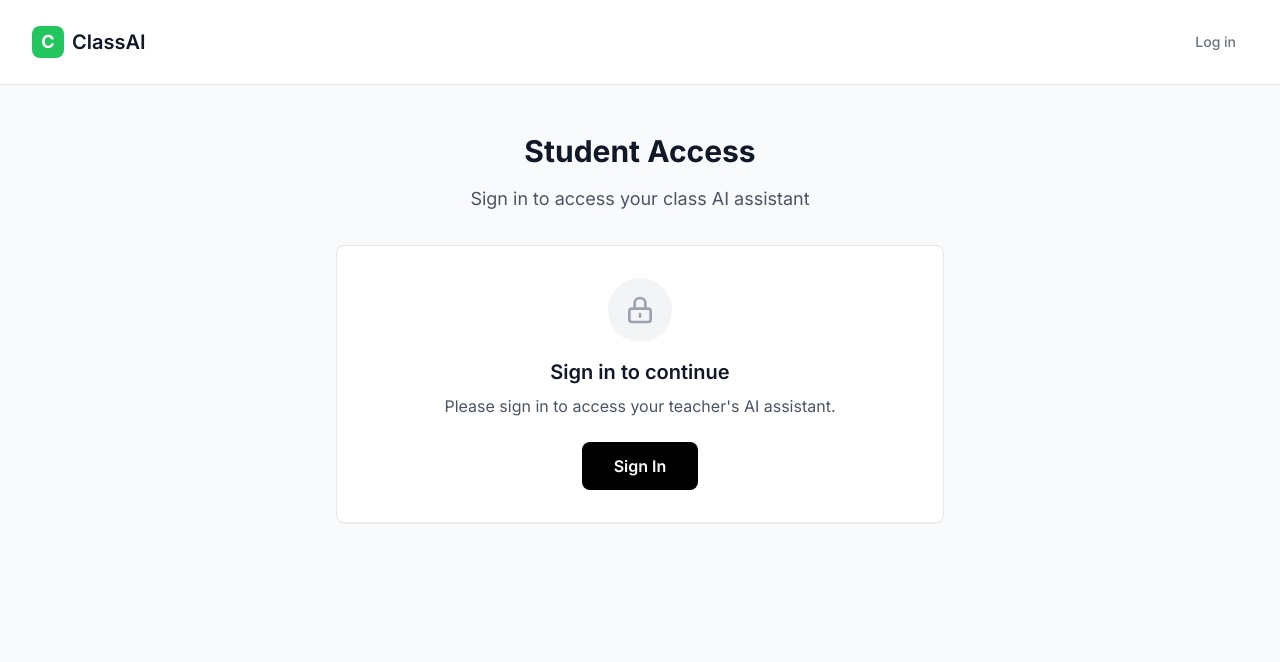
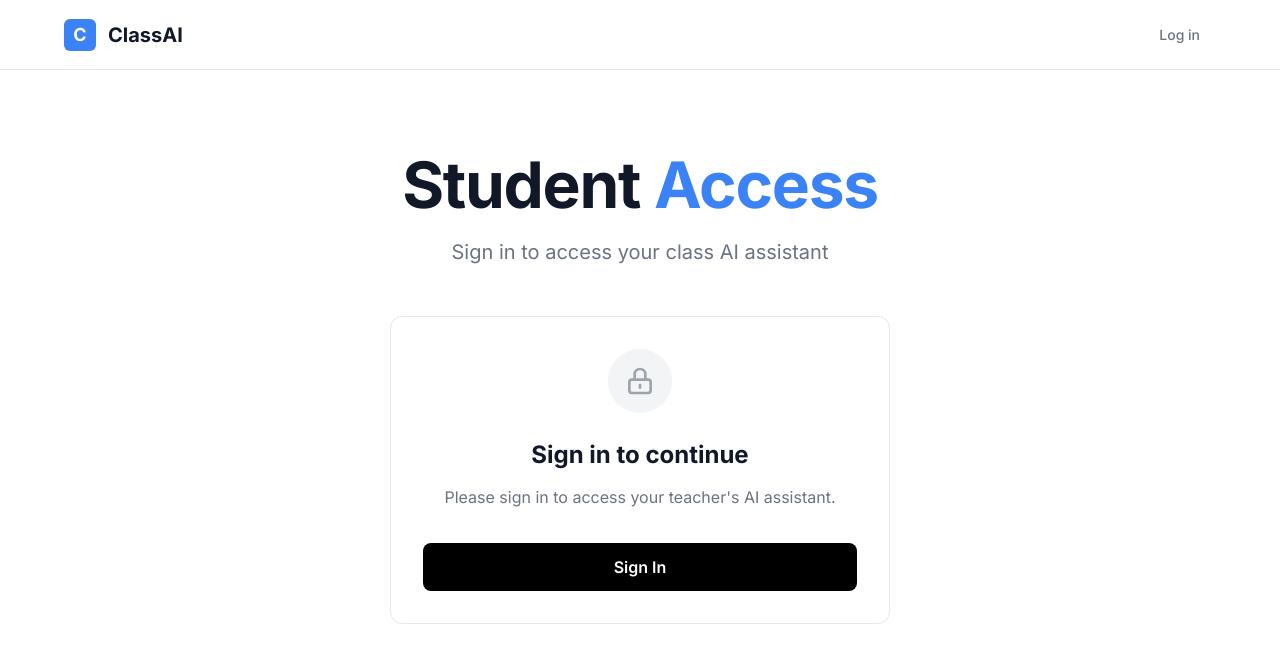
Before and after one commit to MarkPalkimas/AISCHOOL3, a React (Vite) app: page /student in a window 1280 px wide. Shown: the top 662 px of the page. Built offline with nearby package versions, Linux system fonts and the light colour scheme; no server answers.

Commit message:
Update Student.jsx

```diff
--- a/src/pages/Student.jsx
+++ b/src/pages/Student.jsx
@@ -12,29 +12,47 @@ function Student() {
     if (!teacherCode.trim()) return
 
     setIsLoading(true)
-    // Simulate API call
     await new Promise(resolve => setTimeout(resolve, 1000))
     setIsLoading(false)
     setIsCodeSubmitted(true)
   }
 
   return (
-    <div className="min-h-screen bg-gray-50">
+    <div style={{ minHeight: '100vh', background: 'white' }}>
       {/* Navigation */}
-      <nav className="bg-white border-b border-gray-200">
-        <div className="max-w-7xl mx-auto px-4 sm:px-6 lg:px-8">
-          <div className="flex justify-between items-center py-6">
-            <Link to="/" className="flex items-center space-x-2">
-              <div className="w-8 h-8 bg-openai-500 rounded-lg flex items-center justify-center">
-                <span className="text-white font-bold text-lg">C</span>
+      <nav style={{ background: 'white', borderBottom: '1px solid #E5E7EB', padding: '16px 0' }}>
+        <div style={{ maxWidth: '1200px', margin: '0 auto', padding: '0 24px', display: 'flex', justifyContent: 'space-between', alignItems: 'center' }}>
+          <Link to="/" style={{ display: 'flex', alignItems: 'center', gap: '12px', textDecoration: 'none' }}>
+            <div style={{
+              width: '32px',
+              height: '32px',
+              background: '#3B82F6',
+              borderRadius: '6px',
+              display: 'flex',
+              alignItems: 'center',
+              justifyContent: 'center'
+            }}>
+              <span style={{ color: 'white', fontWeight: '700', fontSize: '18px' }}>C</span>
             </div>
-              <span className="text-xl font-semibold text-gray-900">ClassAI</span>
+            <span style={{ fontSize: '20px', fontWeight: '700', color: '#111827' }}>ClassAI</span>
           </Link>
 
-            <div className="flex items-center space-x-4">
+          <div>
             <SignedOut>
               <SignInButton mode="modal">
-                  <button className="text-gray-500 hover:text-gray-700 px-3 py-2 rounded-md text-sm font-medium transition-colors">
+                <button style={{
+                  background: 'none',
+                  border: 'none',
+                  color: '#6B7280',
+                  fontSize: '14px',
+                  fontWeight: '500',
+                  padding: '8px 16px',
+                  borderRadius: '6px',
+                  cursor: 'pointer',
+                  transition: 'color 0.2s'
+                }}
+                onMouseOver={(e) => e.target.style.color = '#111827'}
+                onMouseOut={(e) => e.target.style.color = '#6B7280'}>
                   Log in
                 </button>
               </SignInButton>
@@ -44,29 +62,45 @@ function Student() {
             </SignedIn>
           </div>
         </div>
-        </div>
       </nav>
 
       {/* Main Content */}
-      <div className="max-w-2xl mx-auto px-4 sm:px-6 lg:px-8 py-12">
+      <div style={{ padding: '80px 24px', maxWidth: '800px', margin: '0 auto' }}>
         <SignedOut>
-          <div className="text-center mb-8">
-            <h1 className="text-3xl font-bold text-gray-900 mb-4">Student Access</h1>
-            <p className="text-lg text-gray-600">
+          <div style={{ textAlign: 'center', marginBottom: '48px' }}>
+            <h1 className="hero-title" style={{ marginBottom: '16px' }}>
+              Student <span style={{ color: '#3B82F6' }}>Access</span>
+            </h1>
+            <p className="hero-subtitle">
               Sign in to access your class AI assistant
             </p>
           </div>
 
-          <div className="bg-white rounded-lg shadow-sm border border-gray-200 p-8 text-center">
-            <div className="w-16 h-16 bg-gray-100 rounded-full flex items-center justify-center mx-auto mb-4">
-              <svg className="w-8 h-8 text-gray-400" fill="none" stroke="currentColor" viewBox="0 0 24 24">
+          <div className="feature-card" style={{ maxWidth: '500px', margin: '0 auto', textAlign: 'center' }}>
+            <div style={{
+              width: '64px',
+              height: '64px',
+              background: '#F3F4F6',
+              borderRadius: '50%',
+              display: 'flex',
+              alignItems: 'center',
+              justifyContent: 'center',
+              margin: '0 auto 24px'
+            }}>
+              <svg style={{ width: '32px', height: '32px', color: '#9CA3AF' }} fill="none" stroke="currentColor" viewBox="0 0 24 24">
                 <path strokeLinecap="round" strokeLinejoin="round" strokeWidth={2} d="M12 15v2m-6 4h12a2 2 0 002-2v-6a2 2 0 00-2-2H6a2 2 0 00-2 2v6a2 2 0 002 2zm10-10V7a4 4 0 00-8 0v4h8z" />
               </svg>
             </div>
-            <h2 className="text-xl font-semibold text-gray-900 mb-2">Sign in to continue</h2>
-            <p className="text-gray-600 mb-6">Please sign in to access your teacher's AI assistant.</p>
+            <h2 style={{ fontSize: '24px', fontWeight: '700', color: '#111827', marginBottom: '12px' }}>
+              Sign in to continue
+            </h2>
+            <p style={{ color: '#6B7280', marginBottom: '32px', lineHeight: '1.6' }}>
+              Please sign in to access your teacher's AI assistant.
+            </p>
             <SignInButton mode="modal">
-              <button className="btn-primary">Sign In</button>
+              <button className="btn-primary" style={{ width: '100%' }}>
+                Sign In
+              </button>
             </SignInButton>
           </div>
         </SignedOut>
@@ -74,17 +108,19 @@ function Student() {
         <SignedIn>
           {!isCodeSubmitted ? (
             <>
-              <div className="text-center mb-8">
-                <h1 className="text-3xl font-bold text-gray-900 mb-4">Enter Teacher Code</h1>
-                <p className="text-lg text-gray-600">
+              <div style={{ textAlign: 'center', marginBottom: '48px' }}>
+                <h1 className="hero-title" style={{ marginBottom: '16px' }}>
+                  Enter Teacher <span style={{ color: '#3B82F6' }}>Code</span>
+                </h1>
+                <p className="hero-subtitle">
                   Ask your teacher for the class code to access the AI assistant
                 </p>
               </div>
 
-              <div className="bg-white rounded-lg shadow-sm border border-gray-200 p-8">
+              <div className="feature-card" style={{ maxWidth: '600px', margin: '0 auto' }}>
                 <form onSubmit={handleCodeSubmit}>
-                  <div className="mb-6">
-                    <label htmlFor="teacherCode" className="block text-sm font-medium text-gray-700 mb-2">
+                  <div style={{ marginBottom: '24px' }}>
+                    <label htmlFor="teacherCode" style={{ display: 'block', fontSize: '14px', fontWeight: '600', color: '#374151', marginBottom: '8px' }}>
                       Teacher Code
                     </label>
                     <input
@@ -93,7 +129,24 @@ function Student() {
                       value={teacherCode}
                       onChange={(e) => setTeacherCode(e.target.value.toUpperCase())}
                       placeholder="Enter your teacher's code (e.g., ABC123)"
-                      className="w-full px-4 py-3 border border-gray-300 rounded-md focus:ring-2 focus:ring-openai-500 focus:border-transparent text-lg"
+                      style={{
+                        width: '100%',
+                        padding: '12px 16px',
+                        border: '1px solid #D1D5DB',
+                        borderRadius: '6px',
+                        fontSize: '16px',
+                        boxSizing: 'border-box',
+                        outline: 'none',
+                        transition: 'border-color 0.2s, box-shadow 0.2s'
+                      }}
+                      onFocus={(e) => {
+                        e.target.style.borderColor = '#3B82F6'
+                        e.target.style.boxShadow = '0 0 0 3px rgba(59, 130, 246, 0.1)'
+                      }}
+                      onBlur={(e) => {
+                        e.target.style.borderColor = '#D1D5DB'
+                        e.target.style.boxShadow = 'none'
+                      }}
                       disabled={isLoading}
                     />
                   </div>
@@ -101,11 +154,24 @@ function Student() {
                   <button
                     type="submit"
                     disabled={!teacherCode.trim() || isLoading}
-                    className="w-full btn-primary disabled:opacity-50 disabled:cursor-not-allowed"
+                    className="btn-primary"
+                    style={{
+                      width: '100%',
+                      opacity: (!teacherCode.trim() || isLoading) ? '0.5' : '1',
+                      cursor: (!teacherCode.trim() || isLoading) ? 'not-allowed' : 'pointer'
+                    }}
                   >
                     {isLoading ? (
-                      <div className="flex items-center justify-center">
-                        <div className="animate-spin rounded-full h-4 w-4 border-b-2 border-white mr-2"></div>
+                      <div style={{ display: 'flex', alignItems: 'center', justifyContent: 'center' }}>
+                        <div style={{
+                          width: '16px',
+                          height: '16px',
+                          border: '2px solid white',
+                          borderTopColor: 'transparent',
+                          borderRadius: '50%',
+                          animation: 'spin 0.6s linear infinite',
+                          marginRight: '8px'
+                        }}></div>
                         Connecting...
                       </div>
                     ) : (
@@ -114,22 +180,20 @@ function Student() {
                   </button>
                 </form>
 
-                <div className="mt-6 p-4 bg-gray-50 rounded-md">
-                  <div className="flex">
-                    <div className="flex-shrink-0">
-                      <svg className="h-5 w-5 text-gray-400" fill="currentColor" viewBox="0 0 20 20">
+                <div style={{ marginTop: '24px', padding: '16px', background: '#F9FAFB', borderRadius: '8px' }}>
+                  <div style={{ display: 'flex', gap: '12px' }}>
+                    <div style={{ flexShrink: 0 }}>
+                      <svg style={{ width: '20px', height: '20px', color: '#9CA3AF' }} fill="currentColor" viewBox="0 0 20 20">
                         <path fillRule="evenodd" d="M18 10a8 8 0 11-16 0 8 8 0 0116 0zm-7-4a1 1 0 11-2 0 1 1 0 012 0zM9 9a1 1 0 000 2v3a1 1 0 001 1h1a1 1 0 100-2v-3a1 1 0 00-1-1H9z" clipRule="evenodd" />
                       </svg>
                     </div>
-                    <div className="ml-3">
-                      <h3 className="text-sm font-medium text-gray-800">
+                    <div>
+                      <h3 style={{ fontSize: '14px', fontWeight: '600', color: '#111827', marginBottom: '8px' }}>
                         Need help?
                       </h3>
-                      <div className="mt-2 text-sm text-gray-600">
-                        <p>
+                      <p style={{ fontSize: '14px', color: '#6B7280', lineHeight: '1.5' }}>
                         Ask your teacher for the class code. Each class has a unique code that gives you access to the AI assistant trained on your course materials.
                       </p>
-                      </div>
                     </div>
                   </div>
                 </div>
@@ -137,44 +201,52 @@ function Student() {
             </>
           ) : (
             <>
-              <div className="text-center mb-8">
-                <div className="w-16 h-16 bg-green-100 rounded-full flex items-center justify-center mx-auto mb-4">
-                  <svg className="w-8 h-8 text-green-600" fill="none" stroke="currentColor" viewBox="0 0 24 24">
+              <div style={{ textAlign: 'center', marginBottom: '48px' }}>
+                <div style={{
+                  width: '64px',
+                  height: '64px',
+                  background: '#DEF7EC',
+                  borderRadius: '50%',
+                  display: 'flex',
+                  alignItems: 'center',
+                  justifyContent: 'center',
+                  margin: '0 auto 24px'
+                }}>
+                  <svg style={{ width: '32px', height: '32px', color: '#059669' }} fill="none" stroke="currentColor" viewBox="0 0 24 24">
                     <path strokeLinecap="round" strokeLinejoin="round" strokeWidth={2} d="M5 13l4 4L19 7" />
                   </svg>
                 </div>
-                <h1 className="text-3xl font-bold text-gray-900 mb-4">Welcome to ClassAI!</h1>
-                <p className="text-lg text-gray-600">
-                  You're now connected to your teacher's AI assistant for class: <span className="font-semibold text-gray-900">{teacherCode}</span>
+                <h1 className="hero-title" style={{ marginBottom: '16px' }}>
+                  Welcome to <span style={{ color: '#3B82F6' }}>ClassAI!</span>
+                </h1>
+                <p className="hero-subtitle">
+                  You're now connected to your teacher's AI assistant for class: <span style={{ fontWeight: '700', color: '#111827' }}>{teacherCode}</span>
                 </p>
               </div>
 
-              <div className="bg-white rounded-lg shadow-sm border border-gray-200 p-8">
-                <div className="text-center mb-6">
-                  <h2 className="text-xl font-semibold text-gray-900 mb-2">AI Chat Coming Soon</h2>
-                  <p className="text-gray-600">
+              <div className="feature-card" style={{ maxWidth: '700px', margin: '0 auto' }}>
+                <div style={{ textAlign: 'center', marginBottom: '32px' }}>
+                  <h2 style={{ fontSize: '24px', fontWeight: '700', color: '#111827', marginBottom: '12px' }}>
+                    AI Chat Coming Soon
+                  </h2>
+                  <p style={{ color: '#6B7280', lineHeight: '1.6' }}>
                     The chat interface is being developed. Soon you'll be able to ask questions about your course materials and get instant, accurate answers.
                   </p>
                 </div>
 
-                <div className="space-y-4">
-                  <div className="border-l-4 border-openai-500 bg-openai-50 p-4">
-                    <div className="flex">
-                      <div className="ml-3">
-                        <p className="text-sm text-openai-700">
-                          <strong>What you'll be able to do:</strong>
+                <div style={{ padding: '24px', background: '#EFF6FF', border: '1px solid #BFDBFE', borderLeft: '4px solid #3B82F6', borderRadius: '8px', marginBottom: '24px' }}>
+                  <p style={{ fontSize: '14px', fontWeight: '700', color: '#1E40AF', marginBottom: '12px' }}>
+                    What you'll be able to do:
                   </p>
-                        <ul className="mt-2 text-sm text-openai-600 space-y-1">
-                          <li>• Ask questions about lectures and readings</li>
-                          <li>• Get help with assignments and homework</li>
-                          <li>• Clarify confusing concepts</li>
-                          <li>• Review for exams</li>
+                  <ul style={{ margin: 0, padding: 0, listStyle: 'none' }}>
+                    <li style={{ fontSize: '14px', color: '#1E40AF', marginBottom: '8px' }}>• Ask questions about lectures and readings</li>
+                    <li style={{ fontSize: '14px', color: '#1E40AF', marginBottom: '8px' }}>• Get help with assignments and homework</li>
+                    <li style={{ fontSize: '14px', color: '#1E40AF', marginBottom: '8px' }}>• Clarify confusing concepts</li>
+                    <li style={{ fontSize: '14px', color: '#1E40AF' }}>• Review for exams</li>
                   </ul>
                 </div>
-                    </div>
-                  </div>
 
-                  <div className="flex justify-center">
+                <div style={{ display: 'flex', justifyContent: 'center' }}>
                   <button
                     onClick={() => {
                       setIsCodeSubmitted(false)
@@ -186,7 +258,6 @@ function Student() {
                   </button>
                 </div>
               </div>
-              </div>
             </>
           )}
         </SignedIn>
```
Lines whose indentation alone changed are shown as unchanged.
